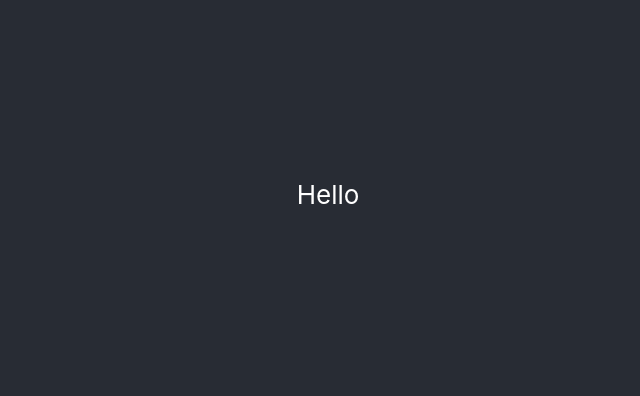
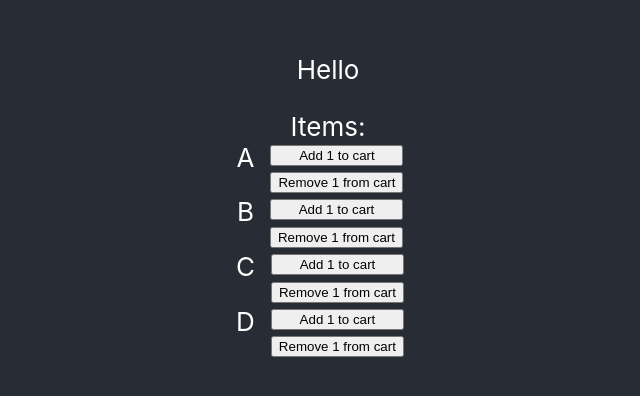
Before and after one commit to Eloi-Perez/store-kata, a React (Create React App) app: page / in a window 1280 px wide. Shown: the part 206-602 px from the top of the page, without its empty margins (312-952 px from the left). Built offline with nearby package versions, Linux system fonts and the light colour scheme.

Commit message:
add buttons using items list

```diff
--- a/src/App.css
+++ b/src/App.css
@@ -9,3 +9,15 @@
   font-size: calc(10px + 2vmin);
   color: white;
 }
+.item {
+display:flex;
+
+}
+.column {
+  display: flex;
+  flex-direction: column;
+}
+
+.item_button {
+  margin: 0.2rem 1rem;
+}
--- a/src/App.js
+++ b/src/App.js
@@ -17,6 +17,16 @@ export default function App() {
           Hello
         </p>
       </header>
+      Items:
+      {DB_ITEMS && Object.keys(DB_ITEMS).map(key => {
+        return <div className="item">{key.toUpperCase()}
+          <span className="column">
+            <button class="item_button">Add 1 to cart</button>
+            <button class="item_button">Remove 1 from cart</button>
+          </span>
+        </div>
+      })}
+
     </div>
   );
 }
```
